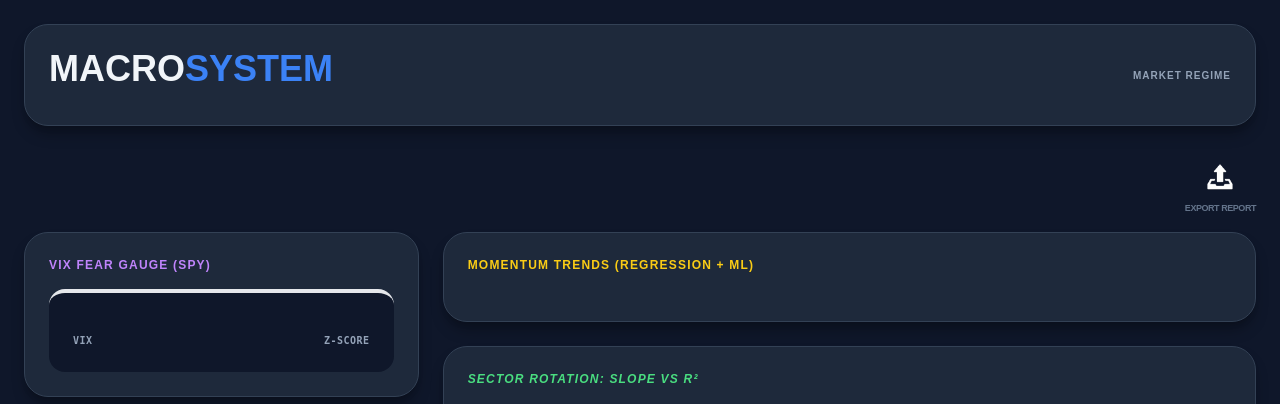
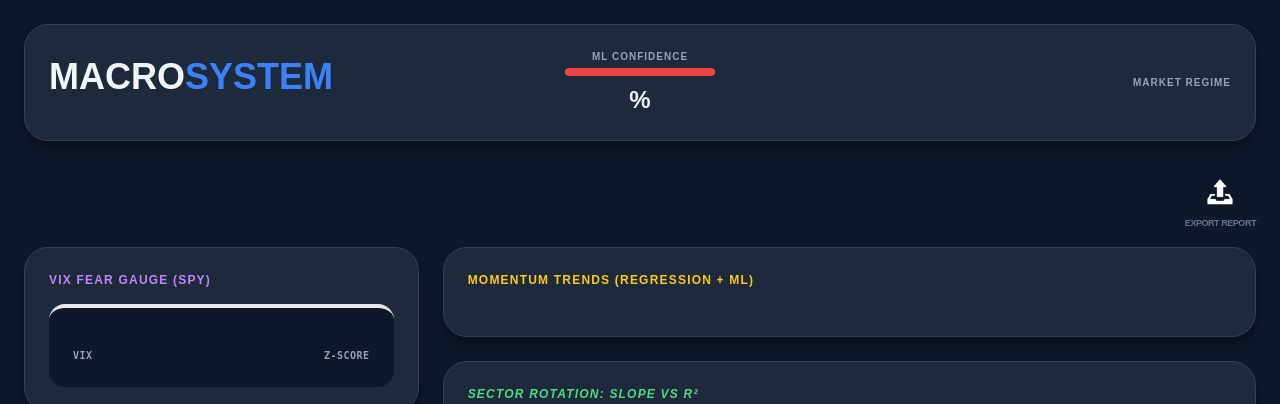
Before and after one commit to shyammundhra2/stocks, a Flask app: template templates/dashboard.html in a window 1280 px wide. Shown: the top 404 px of the page. Run offline with Flask 3, Linux system fonts and the light colour scheme; the template is opened without the code that fills it, so the values that code supplies are empty; some libraries are stand-ins or nearby versions.

Commit message:
Display risk ML confidence

```diff
--- a/templates/components/header.html
+++ b/templates/components/header.html
@@ -1,5 +1,5 @@
 <div class="flex flex-col md:flex-row justify-between items-center card mb-8">
-    <div>
+    <div class="flex-1">
         <h1 class="text-4xl font-black uppercase">
             Macro<span class="text-blue-500">System</span>
         </h1>
@@ -13,7 +13,16 @@
         </div>
     </div>
 
-    <div class="text-right">
+    <div class="flex-1 flex flex-col items-center px-8">
+        <p class="label-small uppercase tracking-widest mb-1">ML Confidence</p>
+        <div class="w-full max-w-[150px] bg-gray-800 rounded-full h-2 mb-2">
+            <div class="h-2 rounded-full {{ 'bg-green-500' if regime.status == 'RISK-ON' else 'bg-red-500' }}"
+                 style="width: {{ regime.confidence }}%"></div>
+        </div>
+        <div class="text-2xl font-bold">{{ regime.confidence }}%</div>
+    </div>
+
+    <div class="flex-1 text-right">
         <p class="label-small uppercase tracking-widest">Market Regime</p>
         <div class="text-6xl font-black italic {{ 'status-green' if regime.status == 'RISK-ON' else 'status-red' }}">
             {{ regime.status }}
```
